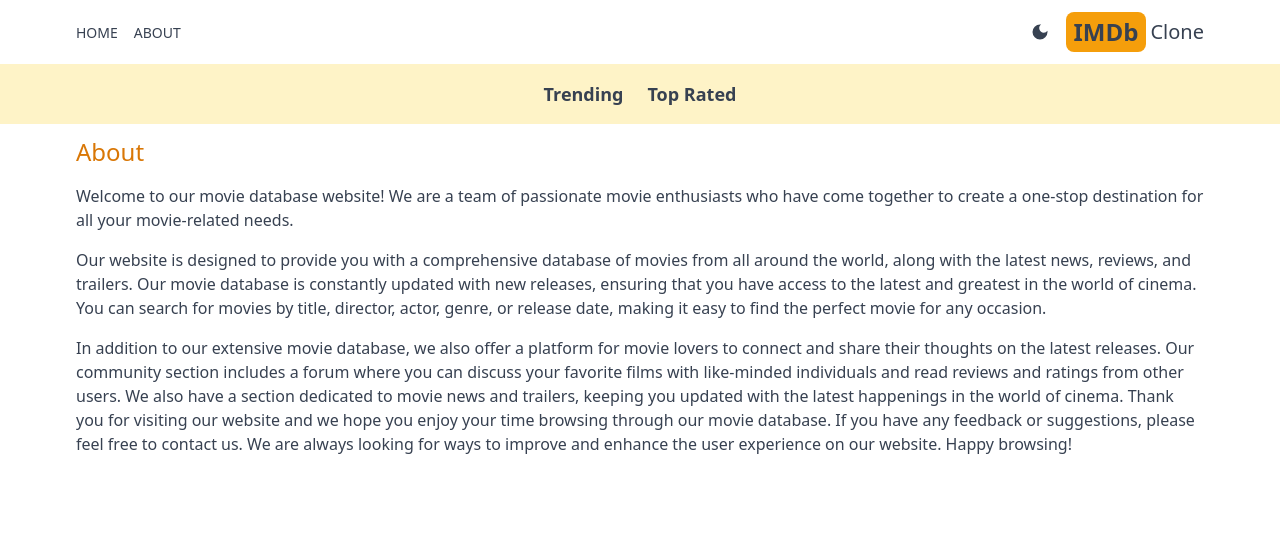
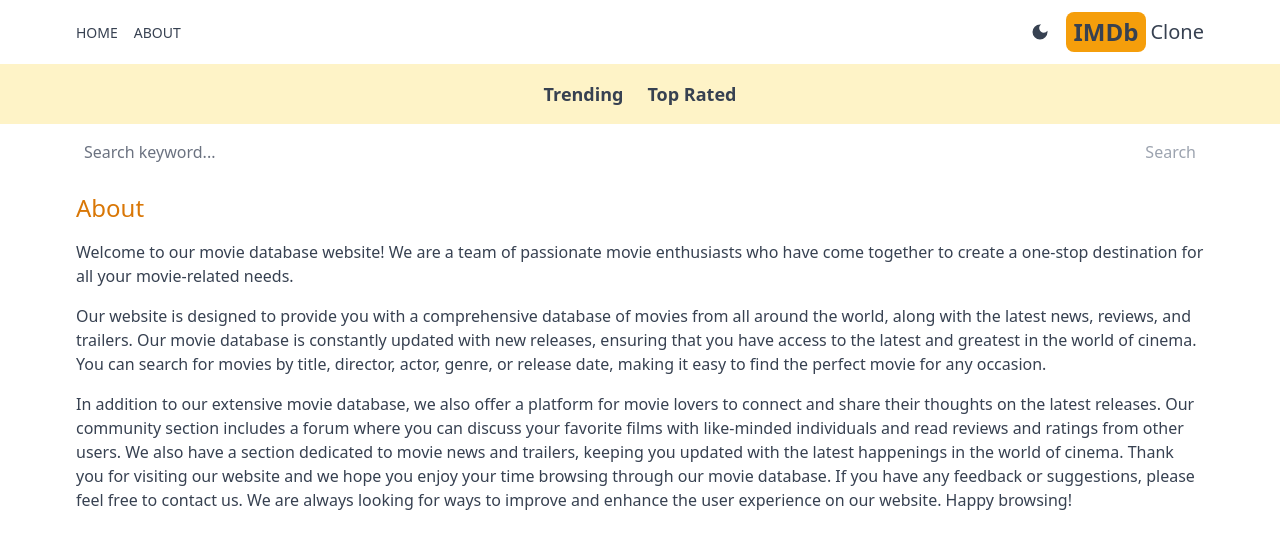
Before and after one commit to SliderCO-007/imdb-next, a Next.js app: page /about in a window 1280 px wide. Shown: the top 548 px of the page. Built offline with nearby package versions, Linux system fonts and the light colour scheme.

Commit message:
add search bar and fix React and NextJS issues

```diff
--- a/src/app/error.jsx
+++ b/src/app/error.jsx
@@ -3,6 +3,7 @@
 import { useEffect } from 'react'
 
 export default function error({ error, reset }) {
+    // eslint-disable-next-line react-hooks/exhaustive-deps
     useEffect(() => {
         console.log(error);
     }, [error])
--- a/src/app/layout.js
+++ b/src/app/layout.js
@@ -3,6 +3,7 @@
 import Header from "@/components/Header";
 import Providers from "./Providers";
 import Navbar from "@/components/Navbar";
+import SearchBox from "@/components/SearchBox";
 
 const geistSans = localFont({
   src: "./fonts/GeistVF.woff",
@@ -29,6 +30,7 @@
         <Providers>
           <Header />
           <Navbar />
+          <SearchBox />
           {children}
         </Providers>
       </body>
--- a/src/app/loading.jsx
+++ b/src/app/loading.jsx
@@ -1,9 +1,10 @@
+import Image from 'next/image'
 import React from 'react'
 
 export default function loading() {
   return (
     <div className='flex justify-center mt-10'>
-        <img src="spinner.svg" alt="Loading..." />
+        <Image priority={true} fill src="spinner.svg" alt="Loading..." />
     </div>
   )
 }
--- a/src/app/page.js
+++ b/src/app/page.js
@@ -17,7 +17,7 @@
     throw new Error('Failed to fetch data')
   }
   const results = data.results;
-  console.log(results);
+  // console.log(results);
 
   return <div>
     <Results results={results} />
--- /dev/null
+++ b/src/app/search/[searchTerm]/page.jsx
@@ -0,0 +1,17 @@
+import Results from '@/components/Results'
+
+export default async function SearchPage({ params }) {
+    const ps = await params
+    const searchTerm = ps.searchTerm
+    const res = await fetch(`https://api.themoviedb.org/3/search/movie?api_key=${process.env.API_KEY}&query=${searchTerm}&language=en-US&page=1&include_adult=true`)
+    const data = await res.json()
+    // console.log(`----------Searching for ${searchTerm}`);
+    const results = data.results
+  return <div>
+        {
+            results && results.length === 0 &&
+                <h1 className='text-center pt-6'>No results found.</h1>
+        }
+        {results && <Results results={results} />}
+    </div>
+}
--- a/src/components/Card.jsx
+++ b/src/components/Card.jsx
@@ -7,7 +7,7 @@
   return (
     <div className='group cursor-pointer sm:hover:shadow-slate-400 sm:shadow-md rounded-lg
     sm:border sm:border-slate-400 sm:m-2 transition-shadow duration-200'>
-        <Link href={'/movie/${result.id}'}>
+        <Link href={`/movie/${result.id}`}>
             <Image
             src={`https://image.tmdb.org/t/p/original/${
             result.backdrop_path || result.poster_path}`}
--- /dev/null
+++ b/src/components/SearchBox.jsx
@@ -0,0 +1,20 @@
+'use client'
+
+import { useState } from 'react'
+import { useRouter } from 'next/navigation'
+
+export default function SearchBox() {
+    const [search, setSearch] = useState('')
+    const router = useRouter()
+    const handleSubmit = (e) => {
+        e.preventDefault();
+        router.push(`/search/${search}`)
+    }
+
+  return (
+    <form className='flex justify-between px-5 max-w-6xl mx-auto' onSubmit={handleSubmit}>
+        <input type='text' placeholder='Search keyword...' className='w-full h-14 rounded-md placeholder-gray-500 outline-none bg-transparent flex-1' value={search} onChange={(e) => setSearch(e.target.value)}/>
+        <button className='text-amber-600 disabled:text-gray-400' disabled={search === ''}>Search</button>
+    </form>
+  )
+}
```
Also changed, not shown: .eslintrc.json.
